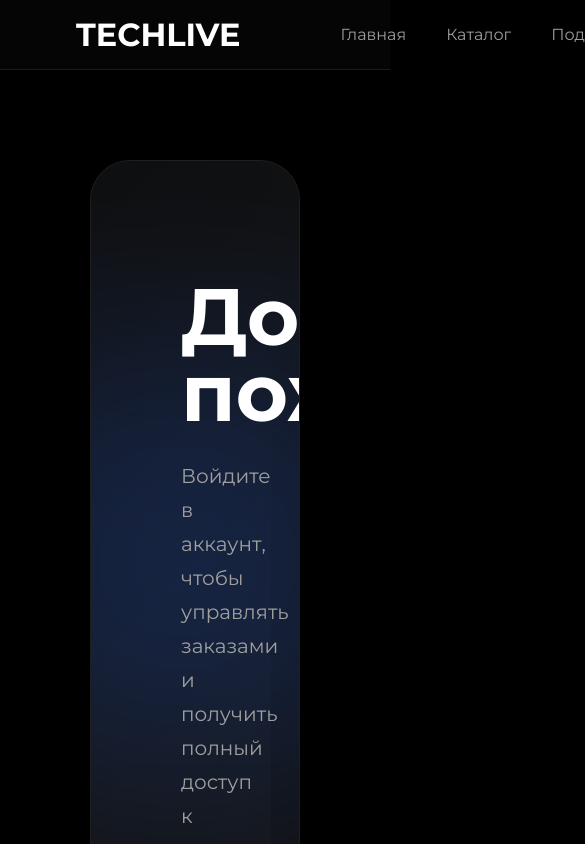
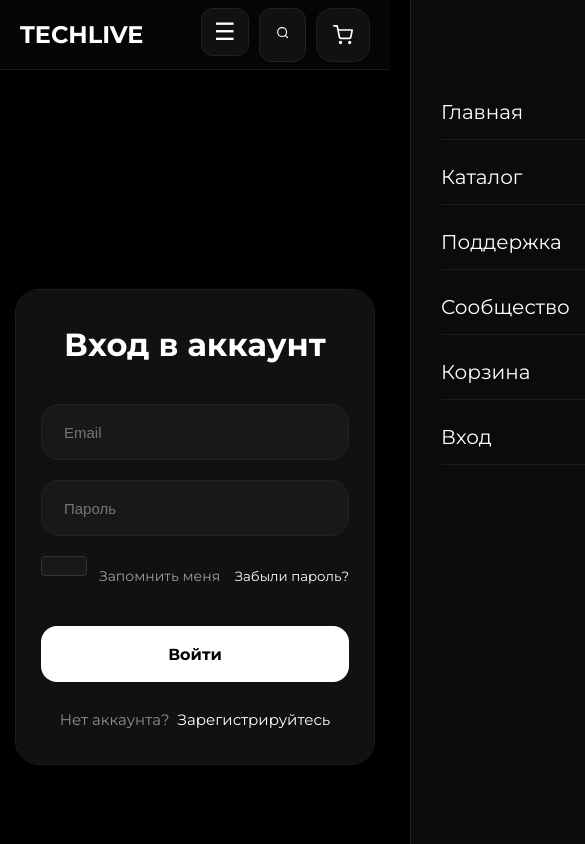
Before and after one commit to kirillbozhko273/TECNLIVE, a React (Create React App) app: page /auth in a window 390 px wide. Shown: the top 844 px of the page, 585 px wide, since content can reach past the window. Built offline with nearby package versions, Linux system fonts and the light colour scheme.

Commit message:
dorabotka15

```diff
--- a/src/components/Header.jsx
+++ b/src/components/Header.jsx
@@ -1,15 +1,20 @@
-import React from 'react';
-
+import React, { useState } from 'react';
 
 import { FiSearch } from 'react-icons/fi';
 import { FiShoppingCart } from 'react-icons/fi';
 import { FiUser } from 'react-icons/fi';
+
 import { Link } from 'react-router-dom';
 
+function Header() {
 
-function Header() {
+  const [menuOpen, setMenuOpen] = useState(false);
+
   return (
+    <>
+
       <header className='header'>
+
         <div className='logo'>
           <h1>TECHLIVE</h1>
         </div>
@@ -19,12 +24,17 @@ function Header() {
           <Link to='/catalog'>Каталог</Link>
           <Link to='/support'>Поддержка</Link>
           <Link to='/community'>Сообщество</Link>
-        <Link to='/auth'></Link>
-
-
         </nav>
 
         <div className='header-icons'>
+
+          <button
+            className='burger-btn'
+            onClick={() => setMenuOpen(true)}
+          >
+            ☰
+          </button>
+
           <button>
             <FiSearch />
           </button>
@@ -35,16 +45,84 @@ function Header() {
           >
             <FiShoppingCart />
           </Link>
+
           <Link
             to='/auth'
             className='login-btn'
           >
             <FiUser />
-
             Вход
           </Link>
+
         </div>
+
       </header>
+
+      {menuOpen && (
+        <div
+          className='mobile-overlay'
+          onClick={() => setMenuOpen(false)}
+        />
+      )}
+
+      <div
+        className={`mobile-menu ${
+          menuOpen ? 'mobile-menu-open' : ''
+        }`}
+      >
+
+        <button
+          className='close-menu'
+          onClick={() => setMenuOpen(false)}
+        >
+          ✕
+        </button>
+
+        <Link
+          to='/'
+          onClick={() => setMenuOpen(false)}
+        >
+          Главная
+        </Link>
+
+        <Link
+          to='/catalog'
+          onClick={() => setMenuOpen(false)}
+        >
+          Каталог
+        </Link>
+
+        <Link
+          to='/support'
+          onClick={() => setMenuOpen(false)}
+        >
+          Поддержка
+        </Link>
+
+        <Link
+          to='/community'
+          onClick={() => setMenuOpen(false)}
+        >
+          Сообщество
+        </Link>
+
+        <Link
+          to='/cart'
+          onClick={() => setMenuOpen(false)}
+        >
+          Корзина
+        </Link>
+
+        <Link
+          to='/auth'
+          onClick={() => setMenuOpen(false)}
+        >
+          Вход
+        </Link>
+
+      </div>
+
+    </>
   );
 }
 
--- a/src/index.css
+++ b/src/index.css
@@ -1962,3 +1962,377 @@ body {
   }
 
 }
+
+.burger-btn {
+  display: none;
+}
+
+.mobile-menu {
+  position: fixed;
+
+  top: 0;
+  right: -320px;
+
+  width: 300px;
+  height: 100vh;
+
+  background: #0b0b0b;
+
+  border-left: 1px solid #1f1f1f;
+
+  padding: 100px 30px;
+
+  display: flex;
+  flex-direction: column;
+
+  gap: 25px;
+
+  z-index: 1001;
+
+  transition: 0.35s ease;
+}
+
+.mobile-menu-open {
+  right: 0;
+}
+
+.mobile-menu a {
+  color: white;
+
+  text-decoration: none;
+
+  font-size: 20px;
+
+  padding-bottom: 15px;
+
+  border-bottom: 1px solid #1c1c1c;
+}
+
+.mobile-menu a:hover {
+  color: #38bdf8;
+}
+
+.close-menu {
+  position: absolute;
+
+  top: 20px;
+  right: 20px;
+
+  width: 42px;
+  height: 42px;
+
+  border: none;
+
+  border-radius: 12px;
+
+  background: #151515;
+
+  color: white;
+
+  cursor: pointer;
+}
+
+.mobile-overlay {
+  position: fixed;
+
+  inset: 0;
+
+  background: rgba(0,0,0,0.7);
+
+  backdrop-filter: blur(5px);
+
+  z-index: 1000;
+}
+
+@media (max-width: 768px) {
+
+  nav {
+    display: none;
+  }
+
+  .burger-btn {
+    display: flex;
+
+    align-items: center;
+    justify-content: center;
+
+    width: 48px;
+    height: 48px;
+
+    border: none;
+
+    border-radius: 12px;
+
+    background: #111;
+
+    color: white;
+
+    font-size: 24px;
+
+    cursor: pointer;
+  }
+
+  .header {
+    padding: 0 20px;
+  }
+
+}
+
+@media (max-width: 768px) {
+
+  .hero {
+    min-height: auto;
+
+    padding: 120px 20px 80px;
+
+    flex-direction: column;
+
+    justify-content: center;
+
+    text-align: center;
+  }
+
+  .hero-left {
+    max-width: 100%;
+
+    margin-top: 0;
+  }
+
+  .hero-left h1 {
+    font-size: 48px;
+
+    line-height: 52px;
+  }
+
+  .hero-description {
+    font-size: 18px;
+
+    line-height: 28px;
+  }
+
+  .hero-btn {
+    width: 100%;
+  }
+
+}
+
+@media (max-width: 768px) {
+
+  .hero-right {
+    position: relative;
+
+    width: 100%;
+
+    right: auto;
+    top: auto;
+
+    transform: none;
+
+    margin-top: 40px;
+
+    justify-content: center;
+  }
+
+  .hero-right::before {
+    display: none;
+  }
+
+  .hero-right img {
+    width: 100%;
+
+    max-width: 420px;
+
+    margin: 0 auto;
+  }
+
+}
+
+@media (max-width: 768px) {
+
+  .login-btn {
+    display: none;
+  }
+
+  .header-icons {
+    gap: 10px;
+  }
+
+  .logo h1 {
+    font-size: 24px;
+  }
+
+}
+
+@media (max-width: 768px) {
+
+  .catalog-page {
+    padding: 120px 20px;
+  }
+
+  .catalog-layout {
+    flex-direction: column;
+  }
+
+  .catalog-sidebar {
+    width: 100%;
+  }
+
+  .catalog-grid {
+    grid-template-columns: 1fr;
+  }
+
+}
+
+@media (max-width: 768px) {
+
+  .categories {
+    padding: 80px 20px;
+  }
+
+  .categories-grid {
+    grid-template-columns: 1fr;
+  }
+
+}
+
+@media (max-width: 768px) {
+
+  .community-page {
+    padding: 120px 20px;
+  }
+
+  .community-layout {
+    flex-direction: column;
+  }
+
+  .community-left,
+  .community-right {
+    width: 100%;
+  }
+
+  .community-left h1 {
+    font-size: 48px;
+  }
+
+}
+
+@media (max-width: 768px) {
+
+  .support-page {
+    padding: 120px 20px;
+  }
+
+  .support-layout {
+    flex-direction: column;
+  }
+
+  .support-left {
+    width: 100%;
+  }
+
+  .support-top h1 {
+    font-size: 48px;
+  }
+
+}
+
+@media (max-width: 768px) {
+
+  .cart-page {
+    padding: 120px 20px;
+  }
+
+  .cart-layout {
+    flex-direction: column;
+  }
+
+  .cart-summary {
+    width: 100%;
+  }
+
+  .cart-item {
+    flex-direction: column;
+  }
+
+  .cart-item img {
+    width: 100%;
+    height: auto;
+  }
+
+}
+
+@media (max-width: 768px) {
+
+  .auth-page {
+    padding: 100px 15px 30px;
+  }
+
+  .auth-container {
+    flex-direction: column;
+
+    border-radius: 24px;
+  }
+
+  .auth-left {
+    width: 100%;
+
+    padding: 40px 25px;
+
+    text-align: center;
+  }
+
+  .auth-right {
+    width: 100%;
+
+    padding: 35px 25px;
+  }
+
+  .auth-left h1 {
+    font-size: 42px;
+
+    line-height: 46px;
+  }
+
+  .auth-left p {
+    font-size: 16px;
+
+    line-height: 26px;
+  }
+
+  .auth-right h2 {
+    font-size: 32px;
+
+    text-align: center;
+  }
+
+  .auth-right input {
+    height: 56px;
+
+    font-size: 15px;
+  }
+
+  .auth-btn {
+    height: 56px;
+  }
+
+  .social-auth {
+    flex-direction: column;
+  }
+
+  .social-auth button {
+    width: 100%;
+  }
+
+}
+
+@media (max-width: 768px) {
+
+  .auth-left {
+    display: none;
+  }
+
+  .auth-right {
+    width: 100%;
+  }
+
+}
```
Lines whose indentation alone changed are shown as unchanged.
